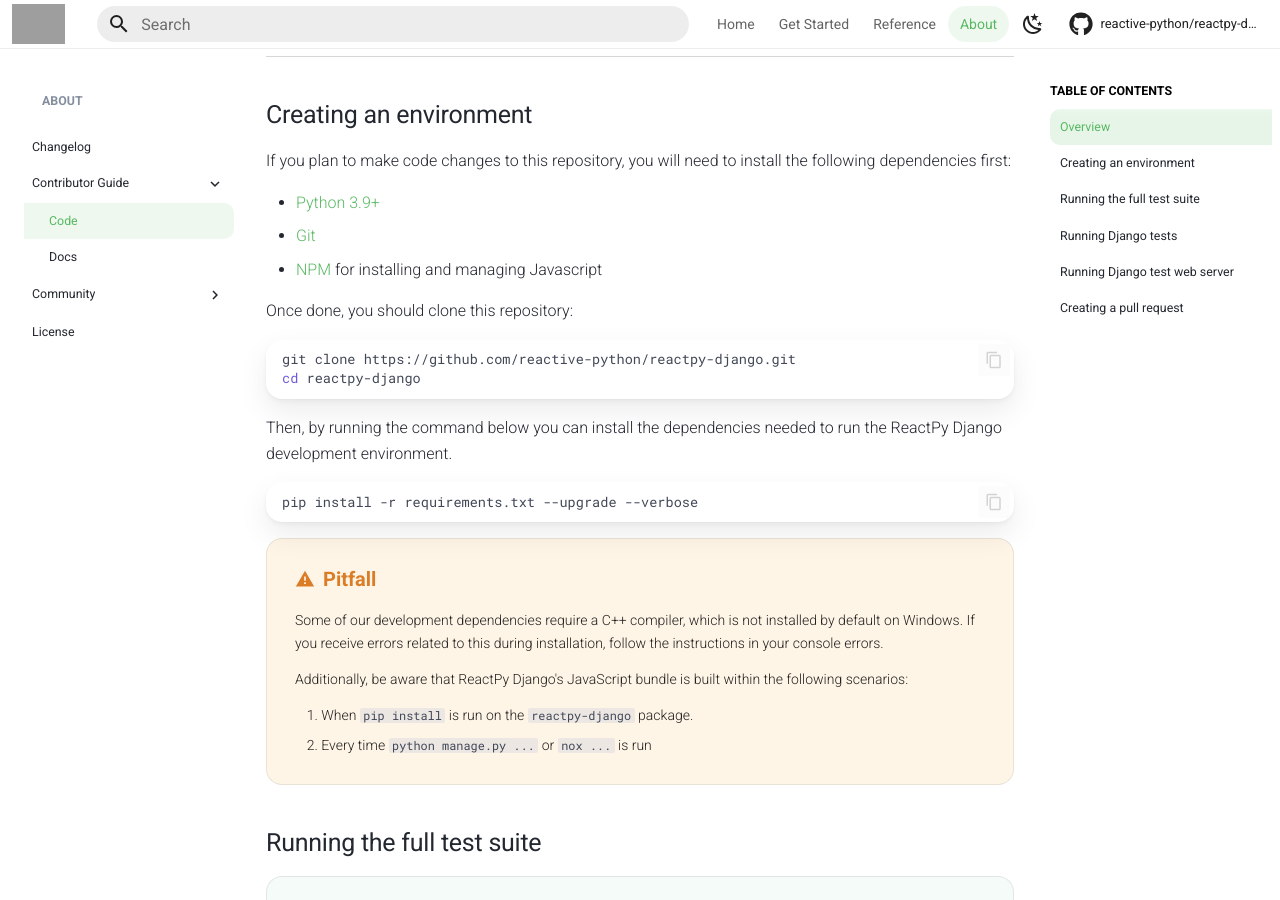
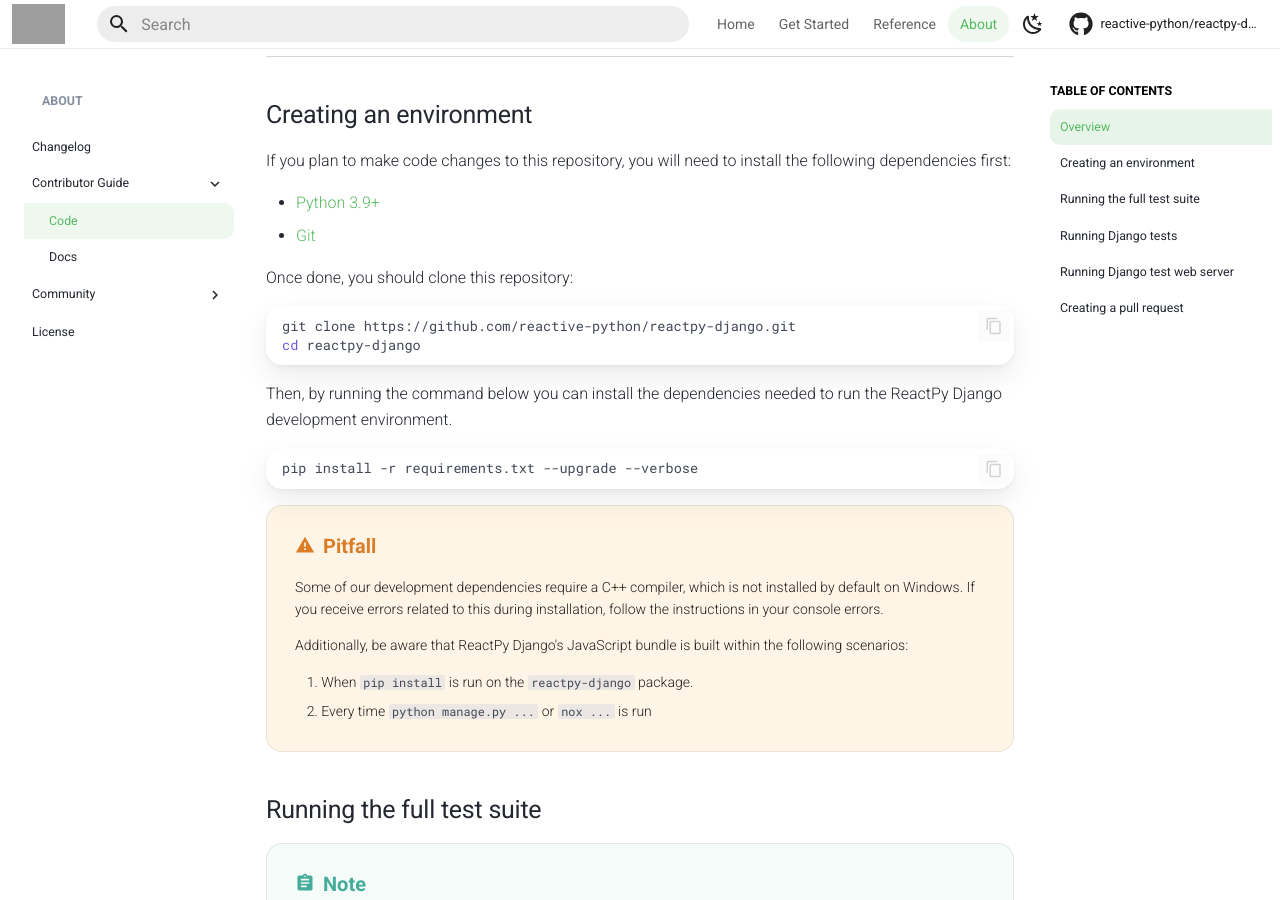
Before and after one commit to reactive-python/reactpy-django, an MkDocs documentation site: the page built from docs/src/about/code.md, in a window 1280 px wide and 900 px high, scrolled down 366 px. Built offline with MkDocs 1.6.1 and Material for MkDocs 9.7.7, drawn with Linux system fonts in a browser that asks for light colours; comment, search, counter and statistics services are not loaded; the version menu is left out; grey boxes are pictures that could not be loaded.

Commit message:
remove references to npm

```diff
--- a/docs/src/about/code.md
+++ b/docs/src/about/code.md
@@ -20,7 +20,6 @@ If you plan to make code changes to this repository, you will need to install th
 
 -   [Python 3.9+](https://www.python.org/downloads/)
 -   [Git](https://git-scm.com/downloads)
--   [NPM](https://docs.npmjs.com/try-the-latest-stable-version-of-npm) for installing and managing Javascript
 
 Once done, you should clone this repository:
 
```
Also changed, not shown: 3 other files.
